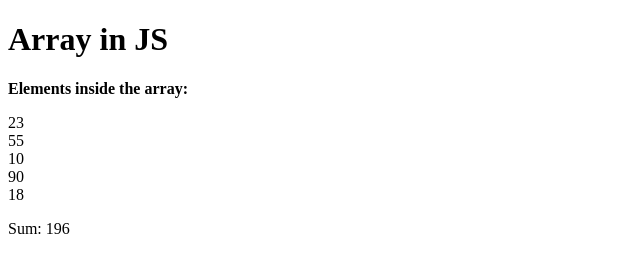
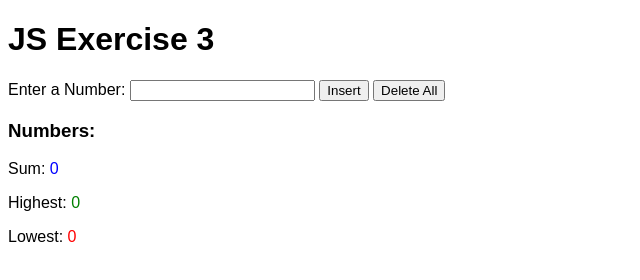
Before and after one commit to bawlng2/jsbasic321, a plain HTML site: page exercise3/index.html in a window 1280 px wide. Shown: the whole page, without its empty margins (0-640 px from the left). Drawn offline with Linux system fonts and the light colour scheme.

Commit message:
index.html

```diff
--- a/exercise3/index.html
+++ b/exercise3/index.html
@@ -3,13 +3,28 @@
 <head>
     <meta charset="UTF-8">
     <meta name="viewport" content="width=device-width, initial-scale=1.0">
-    <title>Document</title>
+    <title>JS Exercise 3</title>
+    <style>
+        body {
+            font-family: Arial, sans-serif;
+        }
+        .blue { color: blue; }
+        .green { color: green; }
+        .red { color: red; }
+    </style>
 </head>
 <body>
-    <h1>Array in JS</h1>
-    <p style="font-weight: bold;">Elements inside the array:</p>
-    <p id="elements"></p>
-    <p>Sum:  <span id="sum"></span></p>
-    <script src="main.js"></script>
-</body>
-</html>
+
+    <h1>JS Exercise 3</h1>
+
+    <label>Enter a Number:</label>
+    <input type="number" id="numberInput">
+    <button onclick="insertNumber()">Insert</button>
+    <button onclick="deleteAll()">Delete All</button>
+
+    <h3>Numbers:</h3>
+    <div id="numberList"></div>
+
+    <p>Sum: <span id="sum" class="blue">0</span></p>
+    <p>Highest: <span id="highest" class="green">0</span></p>
+    <p>Lowest: <span id="lowest" class="red">0</span></p>
```
